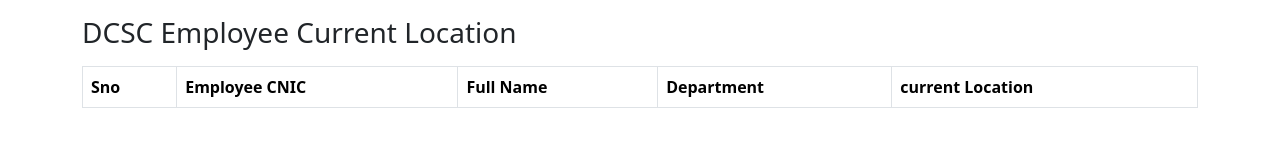
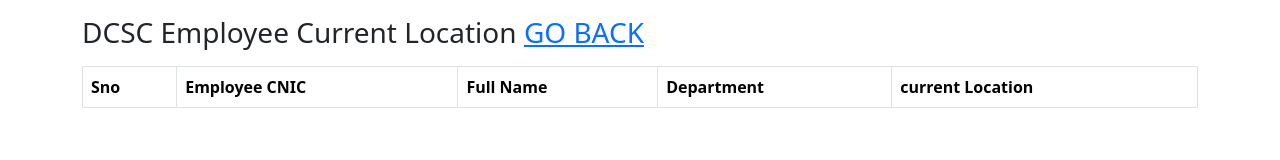
Before and after one commit to nestoryGitPage/currentPlace, a plain HTML site: page outputTable.html in a window 1280 px wide. Drawn offline with nearby package versions, Linux system fonts and the light colour scheme; no server answers.

Commit message:
Update outputTable.html

```diff
--- a/outputTable.html
+++ b/outputTable.html
@@ -8,7 +8,7 @@
 </head>
 <body>
   <div class="container mt-3">
-    <h3 class="mb-3">DCSC Employee Current Location</h3>
+    <h3 class="mb-3">DCSC Employee Current Location  <a href="sender.html">GO BACK</a>   </h3>
     <table class="table table-bordered">
       <thead>
         <tr>
```
